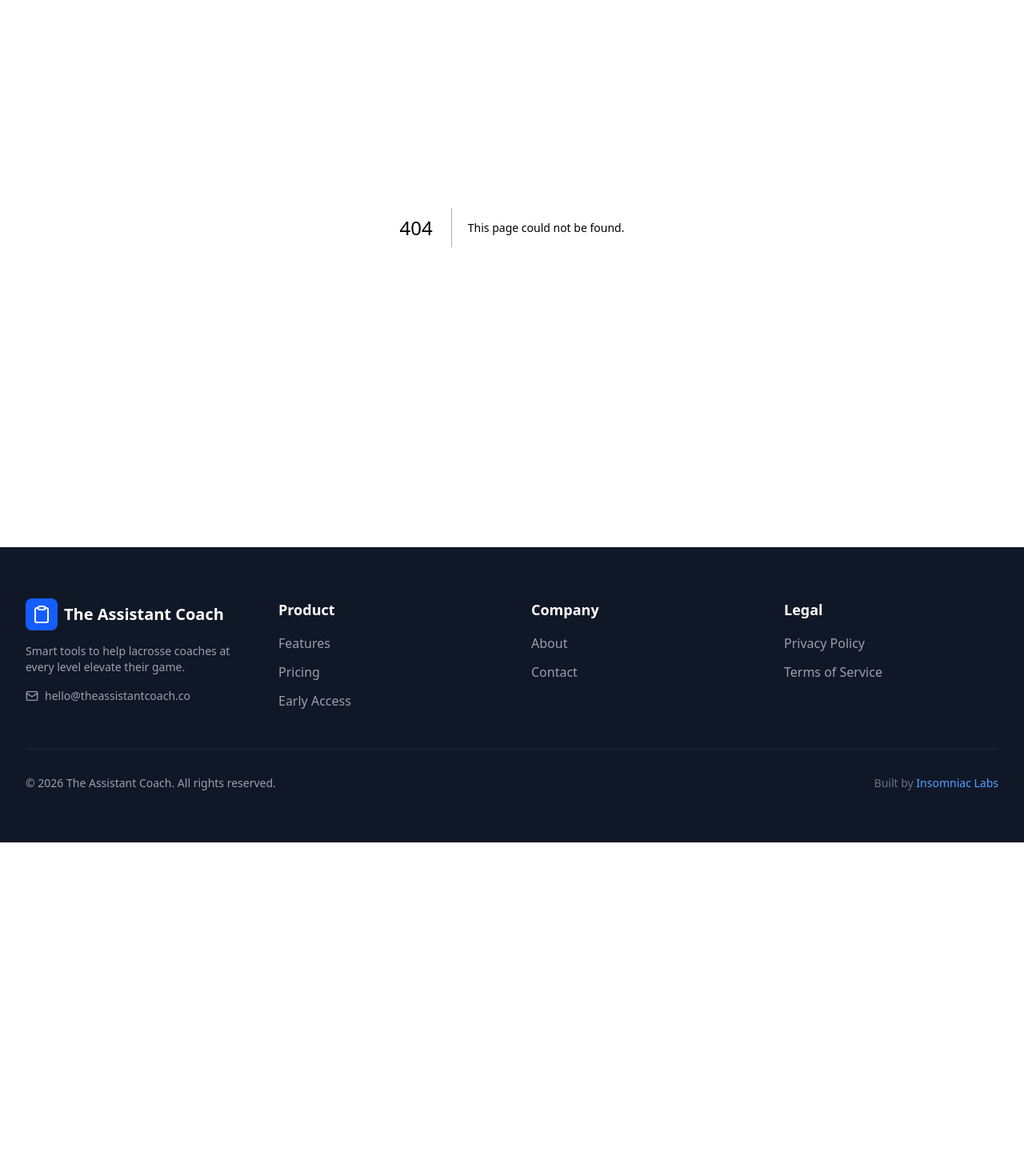
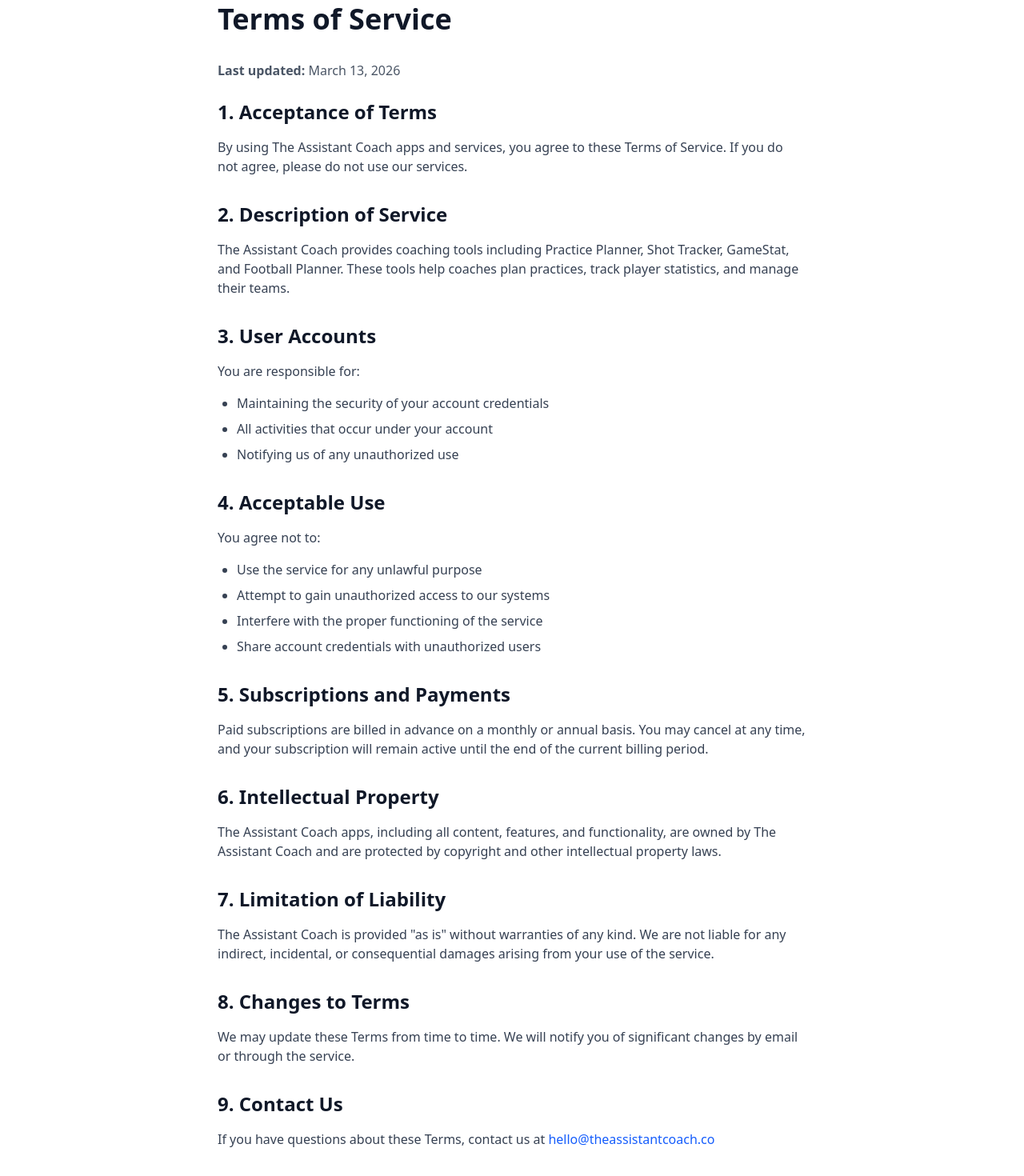
Before and after one commit to andrewshay0245/the-assistant-coach, a Next.js app: page /terms in a window 1280 px wide. Before the commit this address had no page. Shown: the part 180-1650 px from the top of the page at 80% size. Before the commit the page ends 1233 px from the top, so only its background shows below. Built offline with nearby package versions, Linux system fonts and the light colour scheme.

Commit message:
Fix: Add /privacy, /terms pages and grid.svg asset

```diff
--- /dev/null
+++ b/src/app/privacy/page.tsx
@@ -0,0 +1,81 @@
+import Link from 'next/link';
+
+export const metadata = {
+  title: 'Privacy Policy | The Assistant Coach',
+  description: 'Privacy Policy for The Assistant Coach apps and services.',
+};
+
+export default function PrivacyPage() {
+  return (
+    <main className="min-h-screen bg-white">
+      <div className="max-w-3xl mx-auto px-4 py-16">
+        <Link href="/" className="text-blue-600 hover:underline mb-8 inline-block">
+          ← Back to Home
+        </Link>
+
+        <h1 className="text-4xl font-bold text-gray-900 mb-8">Privacy Policy</h1>
+
+        <div className="prose prose-gray max-w-none">
+          <p className="text-gray-600 mb-6">
+            <strong>Last updated:</strong> {new Date().toLocaleDateString('en-US', { month: 'long', day: 'numeric', year: 'numeric' })}
+          </p>
+
+          <section className="mb-8">
+            <h2 className="text-2xl font-semibold text-gray-900 mb-4">1. Information We Collect</h2>
+            <p className="text-gray-700 mb-4">
+              When you use The Assistant Coach apps (Practice Planner, Shot Tracker, GameStat, or Football Planner), we collect:
+            </p>
+            <ul className="list-disc pl-6 text-gray-700 space-y-2">
+              <li>Account information (email, name) when you sign up</li>
+              <li>Practice plans, game statistics, and player data you create</li>
+              <li>Usage data to improve our services</li>
+            </ul>
+          </section>
+
+          <section className="mb-8">
+            <h2 className="text-2xl font-semibold text-gray-900 mb-4">2. How We Use Your Information</h2>
+            <p className="text-gray-700 mb-4">
+              We use your information to:
+            </p>
+            <ul className="list-disc pl-6 text-gray-700 space-y-2">
+              <li>Provide and maintain our services</li>
+              <li>Send you important updates about your account</li>
+              <li>Improve and develop new features</li>
+              <li>Respond to your support requests</li>
+            </ul>
+          </section>
+
+          <section className="mb-8">
+            <h2 className="text-2xl font-semibold text-gray-900 mb-4">3. Data Security</h2>
+            <p className="text-gray-700">
+              We take reasonable measures to protect your information. Your data is stored securely and we use industry-standard encryption for data in transit.
+            </p>
+          </section>
+
+          <section className="mb-8">
+            <h2 className="text-2xl font-semibold text-gray-900 mb-4">4. Your Rights</h2>
+            <p className="text-gray-700 mb-4">
+              You have the right to:
+            </p>
+            <ul className="list-disc pl-6 text-gray-700 space-y-2">
+              <li>Access your personal data</li>
+              <li>Request deletion of your data</li>
+              <li>Export your data</li>
+              <li>Opt out of marketing communications</li>
+            </ul>
+          </section>
+
+          <section className="mb-8">
+            <h2 className="text-2xl font-semibold text-gray-900 mb-4">5. Contact Us</h2>
+            <p className="text-gray-700">
+              If you have questions about this Privacy Policy, contact us at{' '}
+              <a href="mailto:hello@theassistantcoach.co" className="text-blue-600 hover:underline">
+                hello@theassistantcoach.co
+              </a>
+            </p>
+          </section>
+        </div>
+      </div>
+    </main>
+  );
+}
--- /dev/null
+++ b/src/app/terms/page.tsx
@@ -0,0 +1,103 @@
+import Link from 'next/link';
+
+export const metadata = {
+  title: 'Terms of Service | The Assistant Coach',
+  description: 'Terms of Service for The Assistant Coach apps and services.',
+};
+
+export default function TermsPage() {
+  return (
+    <main className="min-h-screen bg-white">
+      <div className="max-w-3xl mx-auto px-4 py-16">
+        <Link href="/" className="text-blue-600 hover:underline mb-8 inline-block">
+          ← Back to Home
+        </Link>
+
+        <h1 className="text-4xl font-bold text-gray-900 mb-8">Terms of Service</h1>
+
+        <div className="prose prose-gray max-w-none">
+          <p className="text-gray-600 mb-6">
+            <strong>Last updated:</strong> {new Date().toLocaleDateString('en-US', { month: 'long', day: 'numeric', year: 'numeric' })}
+          </p>
+
+          <section className="mb-8">
+            <h2 className="text-2xl font-semibold text-gray-900 mb-4">1. Acceptance of Terms</h2>
+            <p className="text-gray-700">
+              By using The Assistant Coach apps and services, you agree to these Terms of Service. If you do not agree, please do not use our services.
+            </p>
+          </section>
+
+          <section className="mb-8">
+            <h2 className="text-2xl font-semibold text-gray-900 mb-4">2. Description of Service</h2>
+            <p className="text-gray-700">
+              The Assistant Coach provides coaching tools including Practice Planner, Shot Tracker, GameStat, and Football Planner. These tools help coaches plan practices, track player statistics, and manage their teams.
+            </p>
+          </section>
+
+          <section className="mb-8">
+            <h2 className="text-2xl font-semibold text-gray-900 mb-4">3. User Accounts</h2>
+            <p className="text-gray-700 mb-4">
+              You are responsible for:
+            </p>
+            <ul className="list-disc pl-6 text-gray-700 space-y-2">
+              <li>Maintaining the security of your account credentials</li>
+              <li>All activities that occur under your account</li>
+              <li>Notifying us of any unauthorized use</li>
+            </ul>
+          </section>
+
+          <section className="mb-8">
+            <h2 className="text-2xl font-semibold text-gray-900 mb-4">4. Acceptable Use</h2>
+            <p className="text-gray-700 mb-4">
+              You agree not to:
+            </p>
+            <ul className="list-disc pl-6 text-gray-700 space-y-2">
+              <li>Use the service for any unlawful purpose</li>
+              <li>Attempt to gain unauthorized access to our systems</li>
+              <li>Interfere with the proper functioning of the service</li>
+              <li>Share account credentials with unauthorized users</li>
+            </ul>
+          </section>
+
+          <section className="mb-8">
+            <h2 className="text-2xl font-semibold text-gray-900 mb-4">5. Subscriptions and Payments</h2>
+            <p className="text-gray-700">
+              Paid subscriptions are billed in advance on a monthly or annual basis. You may cancel at any time, and your subscription will remain active until the end of the current billing period.
+            </p>
+          </section>
+
+          <section className="mb-8">
+            <h2 className="text-2xl font-semibold text-gray-900 mb-4">6. Intellectual Property</h2>
+            <p className="text-gray-700">
+              The Assistant Coach apps, including all content, features, and functionality, are owned by The Assistant Coach and are protected by copyright and other intellectual property laws.
+            </p>
+          </section>
+
+          <section className="mb-8">
+            <h2 className="text-2xl font-semibold text-gray-900 mb-4">7. Limitation of Liability</h2>
+            <p className="text-gray-700">
+              The Assistant Coach is provided &quot;as is&quot; without warranties of any kind. We are not liable for any indirect, incidental, or consequential damages arising from your use of the service.
+            </p>
+          </section>
+
+          <section className="mb-8">
+            <h2 className="text-2xl font-semibold text-gray-900 mb-4">8. Changes to Terms</h2>
+            <p className="text-gray-700">
+              We may update these Terms from time to time. We will notify you of significant changes by email or through the service.
+            </p>
+          </section>
+
+          <section className="mb-8">
+            <h2 className="text-2xl font-semibold text-gray-900 mb-4">9. Contact Us</h2>
+            <p className="text-gray-700">
+              If you have questions about these Terms, contact us at{' '}
+              <a href="mailto:hello@theassistantcoach.co" className="text-blue-600 hover:underline">
+                hello@theassistantcoach.co
+              </a>
+            </p>
+          </section>
+        </div>
+      </div>
+    </main>
+  );
+}
```
Also changed, not shown: public/grid.svg (added).
